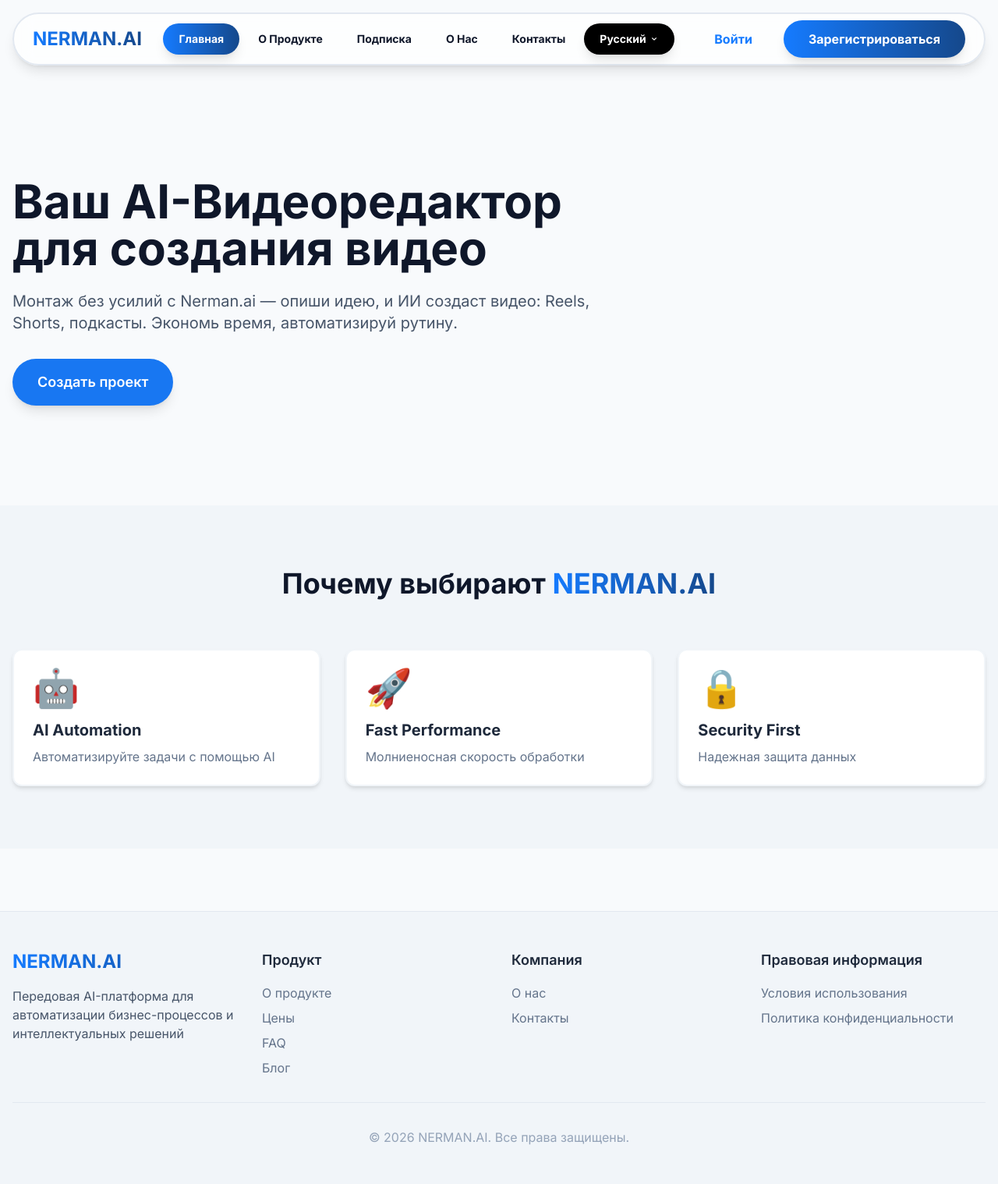
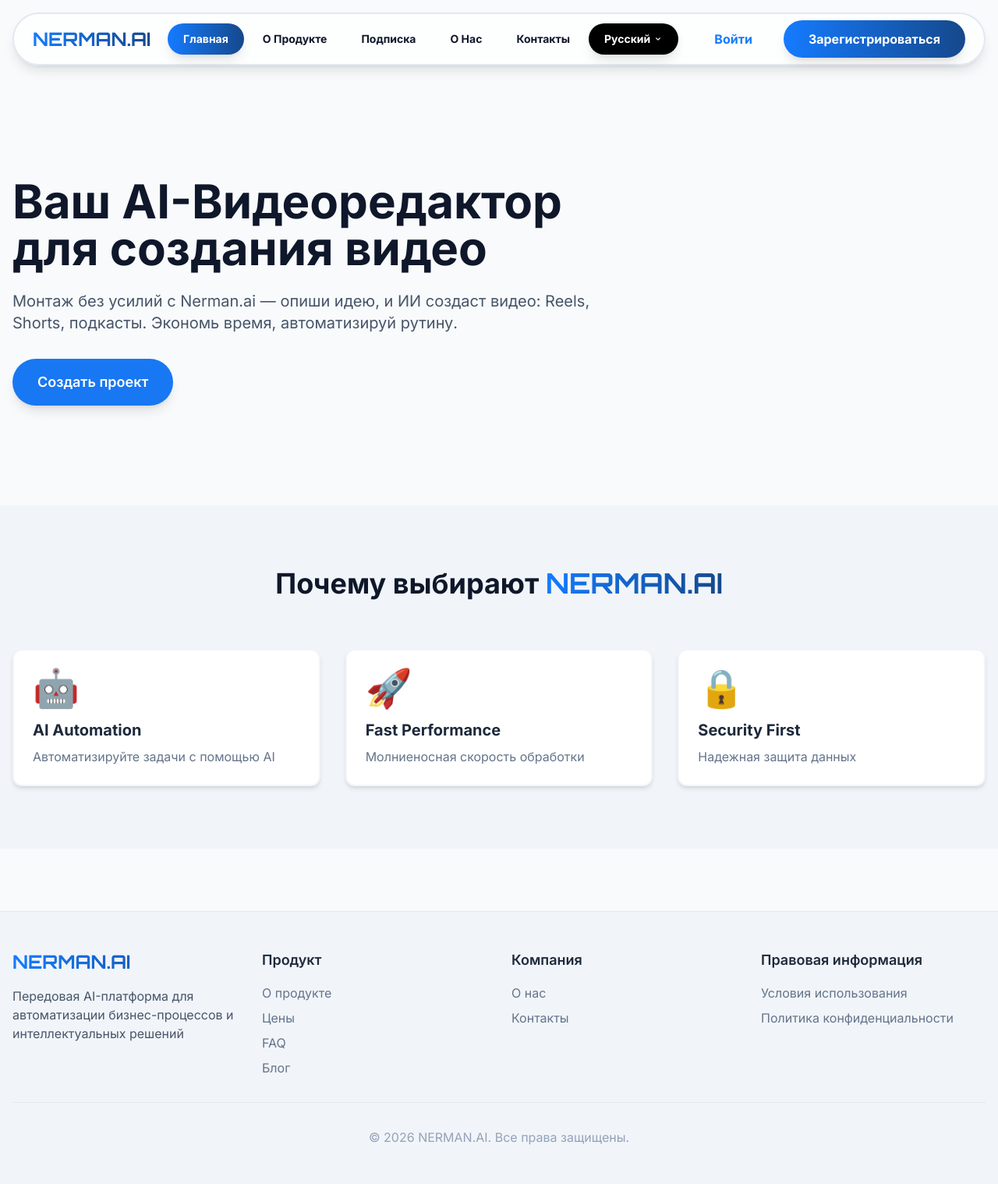
Before and after one commit to muhamedovamahfuza-lab/Nerman_Ai, a Django app: page /ru/ in a window 1280 px wide. Shown: the whole page at 78% size. Run offline with Django 5.2, Linux system fonts and the light colour scheme; some libraries are stand-ins or nearby versions.

Commit message:
viyti bolimi12

```diff
--- a/static/css/style.css
+++ b/static/css/style.css
@@ -6,6 +6,10 @@ body {
     /* slate-50 */
     color: #0f172a;
     /* slate-900 */
+}
+
+.font-orbitron {
+    font-family: 'Orbitron', sans-serif;
 }
 
 .gradient-text {
--- a/templates/base.html
+++ b/templates/base.html
@@ -6,6 +6,12 @@
     <meta charset="UTF-8">
     <meta name="viewport" content="width=device-width, initial-scale=1.0">
     <title>{% block title %}NERMAN.AI - AI-Powered Platform{% endblock %}</title>
+
+    <!-- Fonts -->
+    <link rel="preconnect" href="https://fonts.googleapis.com">
+    <link rel="preconnect" href="https://fonts.gstatic.com" crossorigin>
+    <link href="https://fonts.googleapis.com/css2?family=Orbitron:wght@400;500;600;700;800;900&display=swap"
+        rel="stylesheet">
 
     <!-- Tailwind CSS CDN -->
     <script src="https://cdn.tailwindcss.com"></script>
--- a/templates/components/footer.html
+++ b/templates/components/footer.html
@@ -2,7 +2,8 @@
     <div class="container mx-auto px-4 py-12">
         <div class="grid grid-cols-1 md:grid-cols-4 gap-8">
             <div>
-                <h3 class="text-2xl font-bold gradient-text mb-4">NERMAN.AI</h3>
+                <h3 class="text-2xl font-bold gradient-text mb-4 font-orbitron">NERMAN.AI
+                </h3>
                 <p class="text-slate-600 mb-4">
                     Передовая AI-платформа для автоматизации бизнес-процессов и интеллектуальных решений
                 </p>
--- a/templates/components/header.html
+++ b/templates/components/header.html
@@ -3,7 +3,7 @@
     <nav class="container mx-auto px-4">
         <div class="glass border-2 border-slate-200 rounded-full px-6 py-2 flex items-center justify-between shadow-lg">
             <!-- Logo -->
-            <a href="{% url 'home' %}" class="text-2xl font-bold gradient-text">
+            <a href="{% url 'home' %}" class="text-2xl font-bold gradient-text font-orbitron">
                 NERMAN.AI
             </a>
 
--- a/templates/public/home.html
+++ b/templates/public/home.html
@@ -27,7 +27,7 @@
 <section class="py-20 bg-slate-100">
     <div class="container mx-auto px-4">
         <h2 class="text-4xl font-bold text-center mb-16 text-slate-900">
-            Почему выбирают <span class="gradient-text">NERMAN.AI</span>
+            Почему выбирают <span class="gradient-text font-orbitron">NERMAN.AI</span>
         </h2>
         <div class="grid md:grid-cols-3 gap-8">
             <div class="card">
```
Also changed, not shown: templates/dashboard/base_dashboard.html (+6 -3 lines).
